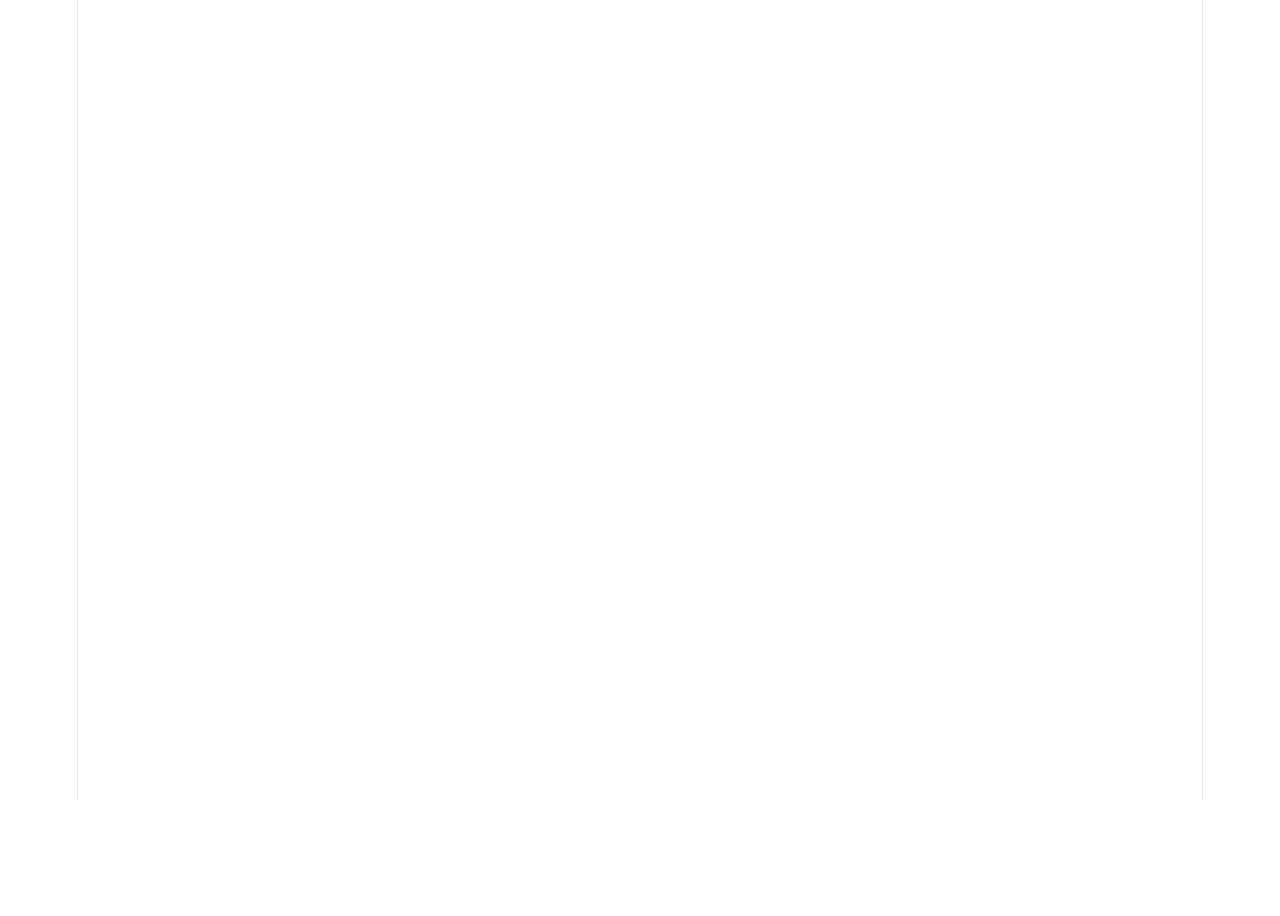
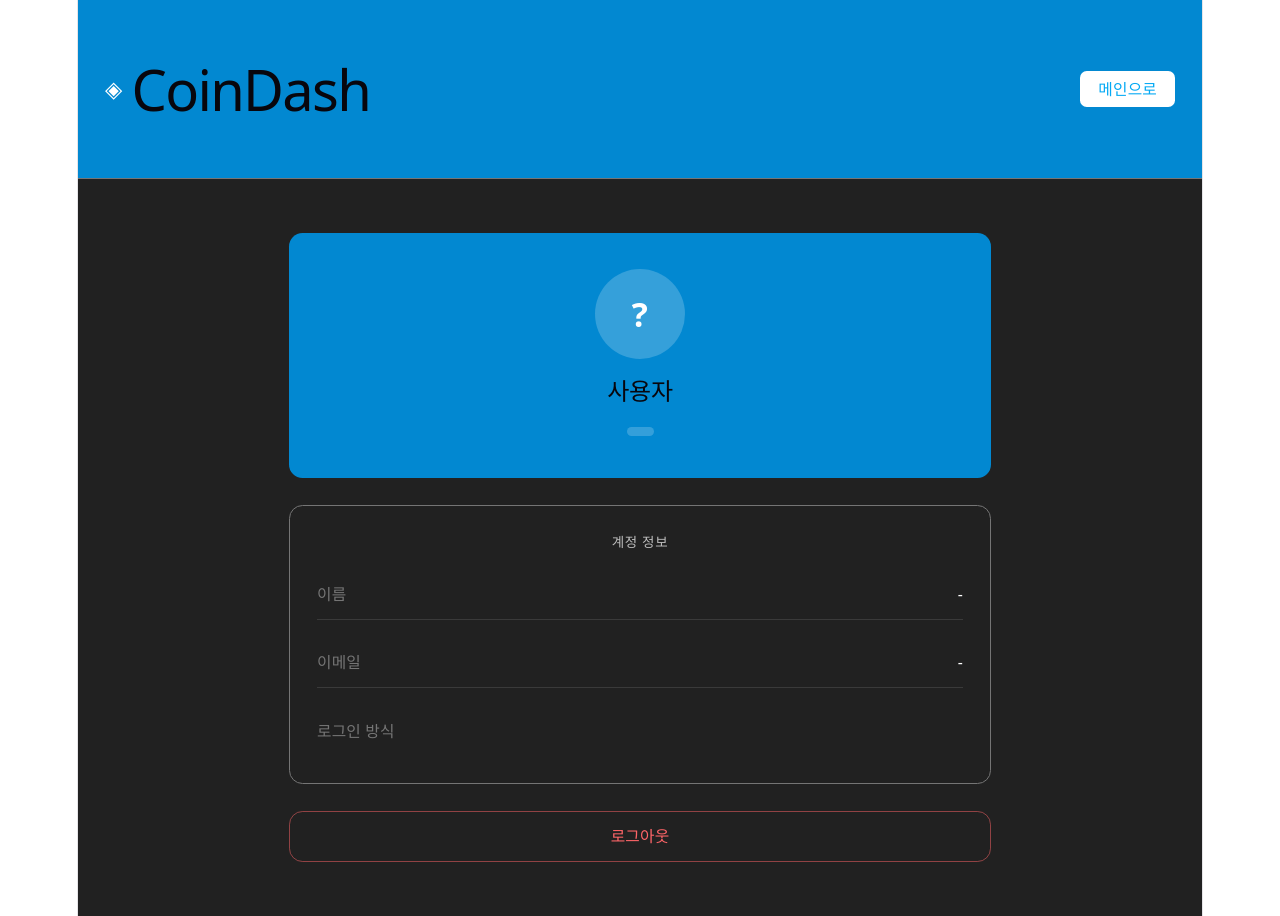
Before and after one commit to kimhyunso/CoinFront, a React (Vite) app: page /mypage in a window 1280 px wide. Before the commit this address had no page. Before the commit the page ends 800 px from the top, so only its background shows below. Built offline with nearby package versions, Linux system fonts and the light colour scheme.

Commit message:
feat: 메인페이지 스타일 변경

```diff
--- a/src/App.tsx
+++ b/src/App.tsx
@@ -4,6 +4,7 @@ import { useEffect } from 'react';
 import client from './apollo/client';
 import MainPage from './pages/MainPage';
 import LoginPage from './pages/LoginPage';
+import MyPage from './pages/MyPage';
 
 function TokenHandler() {
   const navigate = useNavigate();
@@ -29,6 +30,7 @@ export default function App() {
         <Routes>
           <Route path="/login" element={<LoginPage />} />
           <Route path="/" element={<MainPage />} />
+          <Route path="/mypage" element={<MyPage />} />
         </Routes>
       </BrowserRouter>
     </ApolloProvider>
--- a/src/components/CoinCard.tsx
+++ b/src/components/CoinCard.tsx
@@ -1,6 +1,6 @@
 import { useSubscription } from '@apollo/client/react';
 import { gql } from 'graphql-tag';
-import { CoinPrice, CoinInfo } from '../types';
+import { CoinPrice } from '../types';
 
 const PRICE_SUBSCRIPTION = gql`
   subscription PriceUpdated($symbol: String!) {
@@ -30,34 +30,37 @@ export default function CoinCard({ symbol, name }: CoinCardProps) {
     { variables: { symbol } }
   );
 
-   console.log('CoinCard 상태:', { symbol, data, loading, error }); // 추가!
-
-
   const price = data?.priceUpdated;
   const isPositive = price ? parseFloat(price.changePercent) >= 0 : null;
 
   return (
-    <div className="bg-gray-900 border border-gray-800 rounded-2xl p-5 flex flex-col gap-3 hover:border-gray-600 transition-colors">
+    <div className="bg-white border border-[#BDBDBD] rounded-xl p-5 flex flex-col gap-3 hover:border-[#03A9F4] hover:shadow-md transition-all">
+      {/* 코인 이름 + 심볼 */}
       <div className="flex items-center justify-between">
         <div>
-          <p className="text-white font-semibold text-lg">{name}</p>
-          <p className="text-gray-500 text-sm">{symbol}</p>
+          <p className="text-[#212121] font-semibold text-base">{name}</p>
+          <p className="text-[#757575] text-xs mt-0.5">{symbol}</p>
         </div>
-        <span className="flex items-center gap-1.5 text-xs text-emerald-400">
-          <span className="w-1.5 h-1.5 rounded-full bg-emerald-400 animate-pulse" />
+        <span className="flex items-center gap-1.5 text-xs text-[#00BCD4]">
+          <span className="w-1.5 h-1.5 rounded-full bg-[#00BCD4] animate-pulse" />
           LIVE
         </span>
       </div>
 
+      {/* 로딩 */}
       {loading && (
-        <div className="h-8 bg-gray-800 rounded animate-pulse" />
+        <div className="h-8 bg-[#BDBDBD]/30 rounded animate-pulse" />
       )}
+
+      {/* 에러 */}
       {error && (
         <p className="text-red-400 text-sm">연결 오류</p>
       )}
+
+      {/* 데이터 */}
       {price && (
         <>
-          <p className="text-white text-2xl font-bold tracking-tight">
+          <p className="text-[#212121] text-2xl font-bold tracking-tight">
             ${parseFloat(price.price).toLocaleString('en-US', {
               minimumFractionDigits: 2,
               maximumFractionDigits: 2,
@@ -65,21 +68,21 @@ export default function CoinCard({ symbol, name }: CoinCardProps) {
           </p>
 
           <div className="flex items-center gap-2">
-            <span className={`text-sm font-medium px-2 py-0.5 rounded-full ${
+            <span className={`text-xs font-medium px-2 py-0.5 rounded-full ${
               isPositive
-                ? 'text-emerald-400 bg-emerald-400/10'
-                : 'text-red-400 bg-red-400/10'
+                ? 'text-[#00BCD4] bg-[#00BCD4]/10'
+                : 'text-red-500 bg-red-50'
             }`}>
               {isPositive ? '+' : ''}{parseFloat(price.changePercent).toFixed(2)}%
             </span>
-            <span className={`text-sm ${isPositive ? 'text-emerald-400' : 'text-red-400'}`}>
+            <span className={`text-xs font-medium ${isPositive ? 'text-[#00BCD4]' : 'text-red-500'}`}>
               {isPositive ? '+' : ''}{parseFloat(price.change).toFixed(2)}
             </span>
           </div>
 
-          <div className="pt-2 border-t border-gray-800">
-            <p className="text-gray-500 text-xs">24h 거래량</p>
-            <p className="text-gray-300 text-sm font-medium mt-0.5">
+          <div className="pt-2 border-t border-[#BDBDBD]/50">
+            <p className="text-[#757575] text-xs">24h 거래량</p>
+            <p className="text-[#212121] text-sm font-medium mt-0.5">
               {parseFloat(price.volume).toLocaleString('en-US', { maximumFractionDigits: 0 })}
             </p>
           </div>
--- a/src/pages/LoginPage.tsx
+++ b/src/pages/LoginPage.tsx
@@ -1,6 +1,5 @@
 import { useState } from 'react';
 
-const Tab = [];
 
 export default function LoginPage() {
   const [tab, setTab] = useState('login');
@@ -66,7 +65,7 @@ export default function LoginPage() {
 
         {/* 탭 */}
         <div className="flex border-b border-[#BDBDBD]">
-          {(['login', 'signup'] as Tab[]).map(t => (
+          {(['login', 'signup']).map(t => (
             <button
               key={t}
               onClick={() => { setTab(t); setError(''); }}
--- a/src/pages/MainPage.tsx
+++ b/src/pages/MainPage.tsx
@@ -19,10 +19,10 @@ export default function MainPage() {
   const { isLoggedIn, logout } = useAuth();
 
   return (
-    <div className="min-h-screen text-white" style={{ backgroundColor: '#212121' }}>
+    <div className="min-h-screen bg-white">
 
       {/* 헤더 */}
-      <header style={{ backgroundColor: '#0288D1' }} className="px-6 py-4 flex items-center justify-between border-b border-[#757575]">
+      <header className="bg-[#0288D1] px-6 py-4 flex items-center justify-between">
         <div className="flex items-center gap-2">
           <span className="text-white text-xl font-bold">◈</span>
           <h1 className="text-white font-bold text-xl tracking-tight">CoinDash</h1>
@@ -40,7 +40,7 @@ export default function MainPage() {
             <div className="flex items-center gap-2">
               <button
                 onClick={() => navigate('/mypage')}
-                className="px-4 py-1.5 text-sm font-bold text-[#03A9F4] bg-white rounded-md hover:bg-[#B3E5FC] transition-colors"
+                className="px-4 py-1.5 text-sm font-bold text-[#0288D1] bg-white rounded-md hover:bg-[#B3E5FC] transition-colors"
               >
                 마이페이지
               </button>
@@ -54,7 +54,7 @@ export default function MainPage() {
           ) : (
             <button
               onClick={() => navigate('/login')}
-              className="px-4 py-1.5 text-sm font-bold text-[#03A9F4] bg-white rounded-md hover:bg-[#B3E5FC] transition-colors"
+              className="px-4 py-1.5 text-sm font-bold text-[#0288D1] bg-white rounded-md hover:bg-[#B3E5FC] transition-colors"
             >
               로그인
             </button>
@@ -67,7 +67,7 @@ export default function MainPage() {
         {/* 실시간 차트 */}
         <section>
           <div className="flex items-center gap-3 mb-4">
-            <h2 className="text-[#BDBDBD] text-xs font-medium uppercase tracking-wider">실시간 차트</h2>
+            <h2 className="text-[#757575] text-xs font-medium uppercase tracking-wider">실시간 차트</h2>
             <div className="flex gap-1">
               {COINS.map(coin => (
                 <button
@@ -75,8 +75,8 @@ export default function MainPage() {
                   onClick={() => setSelectedSymbol(coin.symbol)}
                   className={`px-3 py-1 rounded-md text-xs font-medium transition-colors ${
                     selectedSymbol === coin.symbol
-                      ? 'bg-[#03A9F4]/20 text-[#03A9F4] border border-[#03A9F4]/40'
-                      : 'text-[#757575] hover:text-white'
+                      ? 'bg-[#03A9F4]/10 text-[#03A9F4] border border-[#03A9F4]/40'
+                      : 'text-[#757575] hover:text-[#212121]'
                   }`}
                 >
                   {coin.name}
@@ -89,7 +89,7 @@ export default function MainPage() {
 
         {/* 코인 카드 목록 */}
         <section>
-          <h2 className="text-[#BDBDBD] text-xs font-medium uppercase tracking-wider mb-4">
+          <h2 className="text-[#757575] text-xs font-medium uppercase tracking-wider mb-4">
             실시간 시세
           </h2>
           <div className="grid grid-cols-1 sm:grid-cols-2 lg:grid-cols-3 xl:grid-cols-5 gap-4">
@@ -98,7 +98,7 @@ export default function MainPage() {
                 key={coin.symbol}
                 onClick={() => setSelectedSymbol(coin.symbol)}
                 className={`cursor-pointer rounded-xl transition-all ${
-                  selectedSymbol === coin.symbol ? 'ring-1 ring-[#03A9F4]' : ''
+                  selectedSymbol === coin.symbol ? 'ring-2 ring-[#03A9F4]' : ''
                 }`}
               >
                 <CoinCard symbol={coin.symbol} name={coin.name} />
--- /dev/null
+++ b/src/pages/MyPage.tsx
@@ -0,0 +1,87 @@
+import { useNavigate } from 'react-router-dom';
+import { useAuth } from '../hooks/useAuth';
+
+export default function MyPage() {
+  const navigate = useNavigate();
+  const { logout } = useAuth();
+
+  // JWT 토큰에서 이메일, 이름 파싱
+  const token = localStorage.getItem('token');
+  let email = '';
+  let name = '';
+  let provider = '';
+
+  if (token) {
+    try {
+      const payload = JSON.parse(atob(token.split('.')[1]));
+      email = payload.sub || '';
+      name = payload.name || '';
+      provider = payload.provider || '';
+    } catch (e) {}
+  }
+
+  return (
+    <div className="min-h-screen bg-[#212121] text-white">
+      {/* 헤더 */}
+      <header className="bg-[#0288D1] px-6 py-4 flex items-center justify-between border-b border-[#757575]">
+        <div className="flex items-center gap-2">
+          <span className="text-white text-xl font-bold">◈</span>
+          <h1 className="text-white font-bold text-xl tracking-tight">CoinDash</h1>
+        </div>
+        <button
+          onClick={() => navigate('/')}
+          className="px-4 py-1.5 text-sm font-bold text-[#03A9F4] bg-white rounded-md hover:bg-[#B3E5FC] transition-colors"
+        >
+          메인으로
+        </button>
+      </header>
+
+      <main className="max-w-2xl mx-auto px-6 py-12 flex flex-col gap-6">
+        {/* 프로필 카드 */}
+        <div className="bg-[#0288D1] rounded-xl p-8 text-center">
+          {/* 아바타 */}
+          <div className="w-20 h-20 rounded-full bg-white/20 flex items-center justify-center mx-auto mb-4">
+            <span className="text-white text-3xl font-bold">
+              {name ? name[0].toUpperCase() : '?'}
+            </span>
+          </div>
+          <h2 className="text-white text-2xl font-bold">{name || '사용자'}</h2>
+          <p className="text-[#B3E5FC] text-sm mt-1">{email}</p>
+          <span className="inline-block mt-3 px-3 py-1 bg-white/20 text-[#B3E5FC] text-xs rounded-full">
+            {provider === 'google' ? '구글 로그인' : provider === 'local' ? '일반 로그인' : provider}
+          </span>
+        </div>
+
+        {/* 정보 카드 */}
+        <div className="bg-[#212121] border border-[#757575] rounded-xl p-6 flex flex-col gap-4">
+          <h3 className="text-[#BDBDBD] text-xs font-medium uppercase tracking-wider">계정 정보</h3>
+
+          <div className="flex justify-between items-center py-3 border-b border-[#757575]/30">
+            <span className="text-[#757575] text-sm">이름</span>
+            <span className="text-white text-sm font-medium">{name || '-'}</span>
+          </div>
+
+          <div className="flex justify-between items-center py-3 border-b border-[#757575]/30">
+            <span className="text-[#757575] text-sm">이메일</span>
+            <span className="text-white text-sm font-medium">{email || '-'}</span>
+          </div>
+
+          <div className="flex justify-between items-center py-3">
+            <span className="text-[#757575] text-sm">로그인 방식</span>
+            <span className="text-[#00BCD4] text-sm font-medium">
+              {provider === 'google' ? '구글' : provider === 'local' ? '일반' : provider}
+            </span>
+          </div>
+        </div>
+
+        {/* 로그아웃 버튼 */}
+        <button
+          onClick={() => { logout(); navigate('/login'); }}
+          className="w-full py-3 border border-red-400/50 text-red-400 hover:bg-red-400/10 rounded-xl text-sm font-medium transition-colors"
+        >
+          로그아웃
+        </button>
+      </main>
+    </div>
+  );
+}
```
Also changed, not shown: src/components/PriceChart.tsx (+28 -19 lines).
